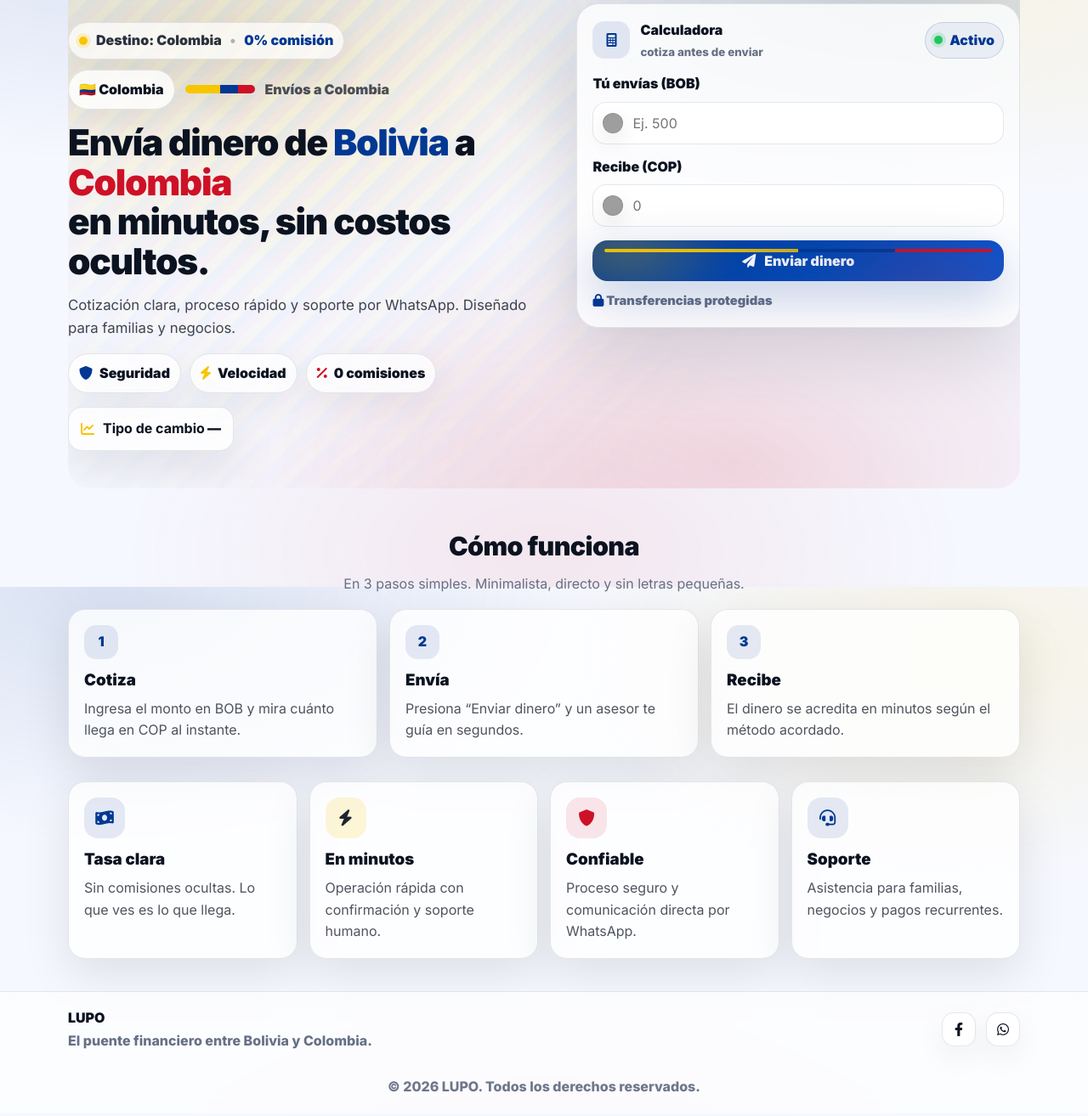
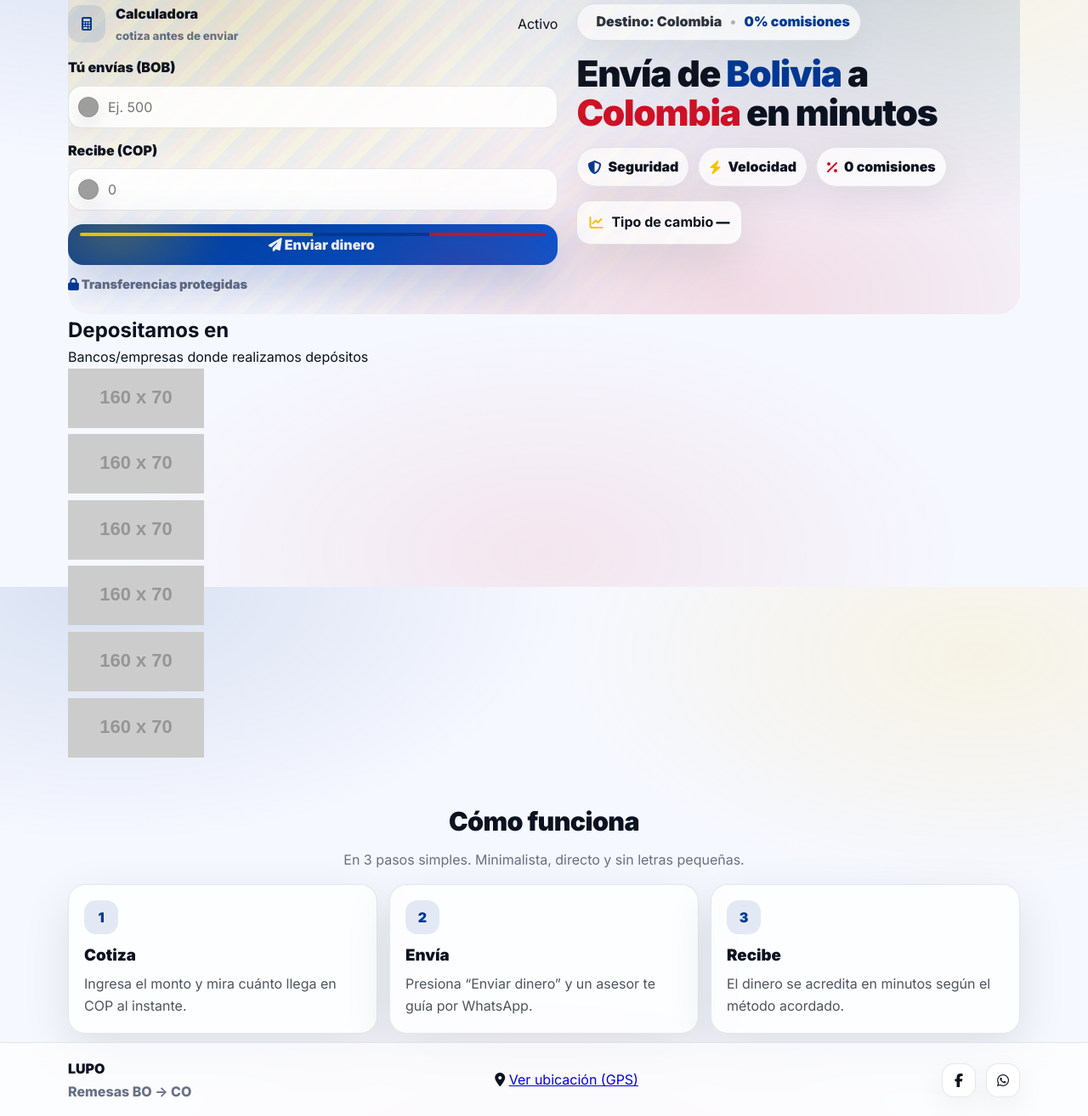
Before and after one commit to scz-red/lupo-co, a plain HTML site: page index.html in a window 1280 px wide. Shown: the part 109-1423 px from the top of the page at 85% size. Drawn offline with Linux system fonts and the light colour scheme; grey boxes are pictures that could not be loaded; placeholder pictures from the web are drawn by us.

Commit message:
Update index.html

```diff
--- a/index.html
+++ b/index.html
@@ -1,49 +1,49 @@
 <!DOCTYPE html>
 <html lang="es">
 <head>
-  <!-- PWA -->
-  <link href="/icons/manifest.json" rel="manifest"/>
-  <meta content="#003893" name="theme-color"/>
-  <meta content="yes" name="apple-mobile-web-app-capable"/>
-  <meta content="black-translucent" name="apple-mobile-web-app-status-bar-style"/>
-  <meta content="LUPO" name="apple-mobile-web-app-title"/>
-  <link href="/icons/apple-touch-icon.png" rel="apple-touch-icon"/>
+  <meta charset="utf-8" />
+  <meta name="viewport" content="width=device-width, initial-scale=1" />
+  <title>LUPO | Enviar dinero a Colombia</title>
+  <meta name="description" content="Envía dinero de Bolivia a Colombia sin comisiones. Calcula y envía en minutos con LUPO." />
+
+  <!-- PWA (mantén tus rutas si ya existen) -->
+  <link rel="manifest" href="/icons/manifest.json" />
+  <meta name="theme-color" content="#003893" />
+  <meta name="apple-mobile-web-app-capable" content="yes" />
+  <meta name="apple-mobile-web-app-status-bar-style" content="black-translucent" />
+  <meta name="apple-mobile-web-app-title" content="LUPO" />
+  <link rel="apple-touch-icon" href="/icons/apple-touch-icon.png" />
 
   <!-- Icons -->
-  <link href="/icons/favicon-16x16.png" rel="icon" sizes="16x16" type="image/png"/>
-  <link href="/icons/favicon-32x32.png" rel="icon" sizes="32x32" type="image/png"/>
-  <link href="/icons/icon-192.png" rel="icon" sizes="192x192" type="image/png"/>
-  <link href="/icons/icon-512.png" rel="icon" sizes="512x512" type="image/png"/>
+  <link rel="icon" sizes="16x16" type="image/png" href="/icons/favicon-16x16.png" />
+  <link rel="icon" sizes="32x32" type="image/png" href="/icons/favicon-32x32.png" />
+  <link rel="icon" sizes="192x192" type="image/png" href="/icons/icon-192.png" />
+  <link rel="icon" sizes="512x512" type="image/png" href="/icons/icon-512.png" />
 
-  <meta charset="utf-8"/>
-  <meta content="width=device-width, initial-scale=1.0" name="viewport"/>
-  <meta content="Remesas de Bolivia a Colombia sin comisiones. Calcula y envía en minutos con LUPO." name="description"/>
-  <meta content="remesas, bolivia, colombia, tipo de cambio, envío dinero, lupo" name="keywords"/>
+  <!-- Fonts & Icons -->
+  <link rel="stylesheet" href="https://cdnjs.cloudflare.com/ajax/libs/font-awesome/6.5.1/css/all.min.css"/>
+  <link rel="stylesheet" href="https://fonts.googleapis.com/css2?family=Inter:wght@400;500;600;700;800;900&display=swap"/>
 
-  <title>LUPO | Enviar Dinero de Bolivia a Colombia</title>
-
-  <link href="https://cdnjs.cloudflare.com/ajax/libs/font-awesome/6.0.0-beta3/css/all.min.css" rel="stylesheet"/>
-  <link href="https://fonts.googleapis.com/css2?family=Inter:wght@400;500;600;700;800;900&display=swap" rel="stylesheet"/>
-  <link href="app.css?ver=v2-pro" rel="stylesheet"/>
+  <link rel="stylesheet" href="app.css?v=3" />
 </head>
 
 <body>
-  <!-- Barra Colombia (firma minimal) -->
+  <!-- Firma CO -->
   <div class="co-stripe" aria-hidden="true"></div>
 
   <header class="topbar">
     <div class="wrap topbar-inner">
-      <a class="brand" href="#" aria-label="LUPO Inicio">
-        <img src="https://lupo.lat/img/lupo01.png" alt="LUPO"/>
+      <a class="brand" href="#" aria-label="Inicio LUPO">
+        <img class="brand-logo" src="https://lupo.lat/img/lupo01.png" alt="LUPO" />
       </a>
 
       <nav class="country-switch" aria-label="País">
         <a class="pill" href="https://co.lupo.lat/cop/" aria-label="Colombia">
-          <img src="https://flagcdn.com/w40/co.png" alt="Colombia"/>
+          <img src="https://flagcdn.com/w40/co.png" alt="Colombia">
           <span>Colombia</span>
         </a>
         <a class="pill active" href="#" aria-current="page" aria-label="Bolivia">
-          <img src="https://flagcdn.com/w40/bo.png" alt="Bolivia"/>
+          <img src="https://flagcdn.com/w40/bo.png" alt="Bolivia">
           <span>Bolivia</span>
         </a>
       </nav>
@@ -51,66 +51,27 @@
   </header>
 
   <main class="wrap">
+    <!-- HERO ORDENADO: Calculadora arriba + texto compacto -->
     <section class="hero">
-      <div class="hero-left">
-        <div class="kicker">
-          <span class="dot"></span>
-          <span>Destino: Colombia</span>
-          <span class="sep">•</span>
-          <span class="zero">0% comisión</span>
-        </div>
-
-        <!-- Sello Colombia (bien marcado y pro) -->
-        <div class="co-stamp" aria-label="Identidad Colombia">
-          <span class="co-badge">🇨🇴 Colombia</span>
-          <span class="co-line"></span>
-          <span class="co-mini">Envíos a Colombia</span>
-        </div>
-
-        <h1>
-          Envía dinero de <span class="hl">Bolivia</span> a <span class="hl2">Colombia</span>
-          <br/>
-          en minutos, sin costos ocultos.
-        </h1>
-
-        <p class="sub">
-          Cotización clara, proceso rápido y soporte por WhatsApp.
-          Diseñado para familias y negocios.
-        </p>
-
-        <!-- ✅ Unificados como pediste -->
-        <div class="trust-row" role="list">
-          <div class="trust" role="listitem"><i class="fas fa-shield-alt"></i> Seguridad</div>
-          <div class="trust" role="listitem"><i class="fas fa-bolt"></i> Velocidad</div>
-          <div class="trust" role="listitem"><i class="fas fa-percentage"></i> 0 comisiones</div>
-        </div>
-
-        <div class="rate-pill" aria-label="Tipo de cambio">
-          <i class="fas fa-chart-line"></i>
-          <span><strong>Tipo de cambio</strong> <span id="rate-pill-value">—</span></span>
-        </div>
-      </div>
-
-      <section class="hero-card" aria-label="Calculadora">
+      <!-- Calculadora: protagonista -->
+      <section class="card calc-card" aria-label="Calculadora">
         <div class="card-head">
           <div class="card-title">
-            <i class="fas fa-calculator"></i>
+            <span class="iconbox"><i class="fa-solid fa-calculator"></i></span>
             <div>
               <strong>Calculadora</strong>
               <small>cotiza antes de enviar</small>
             </div>
           </div>
-          <div class="chip">
-            <span class="chip-dot"></span>
-            Activo
-          </div>
+
+          <span class="status"><span class="dot"></span> Activo</span>
         </div>
 
         <div class="field">
           <label for="amount">Tú envías (BOB)</label>
           <div class="money">
             <span class="flag bo" aria-hidden="true"></span>
-            <input id="amount" class="input" type="number" min="1" placeholder="Ej. 500" inputmode="numeric"/>
+            <input id="amount" class="input" type="number" min="1" placeholder="Ej. 500" inputmode="numeric" />
           </div>
         </div>
 
@@ -118,40 +79,86 @@
           <label for="received-amount">Recibe (COP)</label>
           <div class="money">
             <span class="flag co" aria-hidden="true"></span>
-            <input id="received-amount" class="input" type="text" readonly aria-readonly="true" placeholder="0"/>
+            <input id="received-amount" class="input" type="text" readonly aria-readonly="true" placeholder="0" />
           </div>
         </div>
 
-        <!-- ✅ Botón con texto nuevo -->
+        <!-- Botón impactante -->
         <button class="cta" id="calculate-btn">
-          <i class="fas fa-paper-plane"></i>
-          Enviar dinero
+          <span class="cta-bg" aria-hidden="true"></span>
+          <span class="cta-glow" aria-hidden="true"></span>
+          <span class="cta-content">
+            <i class="fa-solid fa-paper-plane"></i>
+            Enviar dinero
+          </span>
         </button>
 
         <div class="meta">
-          <div class="meta-left">
-            <i class="fas fa-lock"></i>
-            Transferencias protegidas
-          </div>
+          <div class="meta-left"><i class="fa-solid fa-lock"></i> Transferencias protegidas</div>
           <div class="meta-right" id="cotiz-datetime"></div>
         </div>
 
         <div class="result" id="result-card">
           <div class="result-top">
             <span>Recibirás</span>
-            <span class="badge">Sin comisión</span>
+            <span class="badge">0 comisiones</span>
           </div>
           <div class="result-amount">
             $<span id="result-amount">0</span> <small>COP</small>
           </div>
           <div class="result-bottom">
-            <span><i class="fas fa-clock"></i> 10–20 min</span>
-            <span><i class="fas fa-check-circle"></i> Confirmación</span>
+            <span><i class="fa-regular fa-clock"></i> 10–20 min</span>
+            <span><i class="fa-solid fa-check-circle"></i> Confirmación</span>
           </div>
+        </div>
+      </section>
+
+      <!-- Texto compacto (para reducir scroll) -->
+      <section class="hero-text" aria-label="Info">
+        <div class="kicker">
+          <span class="kdot"></span>
+          <span>Destino: Colombia</span>
+          <span class="sep">•</span>
+          <span class="zero">0% comisiones</span>
+        </div>
+
+        <h1>
+          Envía de <span class="hl">Bolivia</span> a <span class="hl2">Colombia</span>
+          <span class="break">en minutos</span>
+        </h1>
+
+        <div class="trust-row" role="list">
+          <div class="trust" role="listitem"><i class="fa-solid fa-shield-halved"></i> Seguridad</div>
+          <div class="trust" role="listitem"><i class="fa-solid fa-bolt"></i> Velocidad</div>
+          <div class="trust" role="listitem"><i class="fa-solid fa-percent"></i> 0 comisiones</div>
+        </div>
+
+        <div class="rate-pill" aria-label="Tipo de cambio">
+          <i class="fa-solid fa-chart-line"></i>
+          <span><strong>Tipo de cambio</strong> <span id="rate-pill-value">—</span></span>
         </div>
       </section>
     </section>
 
+    <!-- Carrusel logos (bancos/empresas) -->
+    <section class="logos" aria-label="Bancos y empresas">
+      <div class="logos-head">
+        <h2>Depositamos en</h2>
+        <p>Bancos/empresas donde realizamos depósitos</p>
+      </div>
+
+      <div class="logo-track" id="logoTrack" tabindex="0" aria-label="Carrusel de logos">
+        <!-- Cambia los src por tus logos reales (png/svg/webp) -->
+        <div class="logo-item"><img src="/img/bancos/banco1.png" alt="Banco 1" onerror="this.src='https://via.placeholder.com/160x70?text=Banco+1'"></div>
+        <div class="logo-item"><img src="/img/bancos/banco2.png" alt="Banco 2" onerror="this.src='https://via.placeholder.com/160x70?text=Banco+2'"></div>
+        <div class="logo-item"><img src="/img/bancos/banco3.png" alt="Banco 3" onerror="this.src='https://via.placeholder.com/160x70?text=Banco+3'"></div>
+        <div class="logo-item"><img src="/img/bancos/banco4.png" alt="Banco 4" onerror="this.src='https://via.placeholder.com/160x70?text=Banco+4'"></div>
+        <div class="logo-item"><img src="/img/bancos/empresa1.png" alt="Empresa 1" onerror="this.src='https://via.placeholder.com/160x70?text=Empresa+1'"></div>
+        <div class="logo-item"><img src="/img/bancos/empresa2.png" alt="Empresa 2" onerror="this.src='https://via.placeholder.com/160x70?text=Empresa+2'"></div>
+      </div>
+    </section>
+
+    <!-- Cómo funciona (2 por fila en móvil) -->
     <section class="steps" aria-label="Cómo funciona">
       <div class="section-title">
         <h2>Cómo funciona</h2>
@@ -162,13 +169,13 @@
         <article class="step">
           <div class="num">1</div>
           <h3>Cotiza</h3>
-          <p>Ingresa el monto en BOB y mira cuánto llega en COP al instante.</p>
+          <p>Ingresa el monto y mira cuánto llega en COP al instante.</p>
         </article>
 
         <article class="step">
           <div class="num">2</div>
           <h3>Envía</h3>
-          <p>Presiona “Enviar dinero” y un asesor te guía en segundos.</p>
+          <p>Presiona “Enviar dinero” y un asesor te guía por WhatsApp.</p>
         </article>
 
         <article class="step">
@@ -178,62 +185,31 @@
         </article>
       </div>
     </section>
-
-    <section class="grid2" aria-label="Beneficios">
-      <article class="info-card">
-        <div class="icon blue"><i class="fas fa-money-bill-wave"></i></div>
-        <h3>Tasa clara</h3>
-        <p>Sin comisiones ocultas. Lo que ves es lo que llega.</p>
-      </article>
-
-      <article class="info-card">
-        <div class="icon yellow"><i class="fas fa-bolt"></i></div>
-        <h3>En minutos</h3>
-        <p>Operación rápida con confirmación y soporte humano.</p>
-      </article>
-
-      <article class="info-card">
-        <div class="icon red"><i class="fas fa-shield-alt"></i></div>
-        <h3>Confiable</h3>
-        <p>Proceso seguro y comunicación directa por WhatsApp.</p>
-      </article>
-
-      <article class="info-card">
-        <div class="icon blue"><i class="fas fa-headset"></i></div>
-        <h3>Soporte</h3>
-        <p>Asistencia para familias, negocios y pagos recurrentes.</p>
-      </article>
-    </section>
   </main>
 
+  <!-- Footer con GPS/dirección (mantener) -->
   <footer class="foot">
     <div class="wrap foot-inner">
       <div class="foot-left">
         <strong>LUPO</strong>
-        <span>El puente financiero entre Bolivia y Colombia.</span>
+        <span>Remesas BO → CO</span>
+      </div>
+
+      <div class="foot-mid">
+        <i class="fa-solid fa-location-dot"></i>
+        <a class="gps" href="https://maps.google.com/?q=Santa+Cruz+Bolivia" target="_blank" rel="noopener">
+          Ver ubicación (GPS)
+        </a>
       </div>
 
       <div class="foot-right">
-        <a href="https://www.facebook.com/Lupo.envia" target="_blank" rel="noopener" aria-label="Facebook"><i class="fab fa-facebook-f"></i></a>
-        <a href="https://wa.me/59171077231" target="_blank" rel="noopener" aria-label="WhatsApp"><i class="fab fa-whatsapp"></i></a>
+        <a href="https://www.facebook.com/Lupo.envia" target="_blank" rel="noopener" aria-label="Facebook"><i class="fa-brands fa-facebook-f"></i></a>
+        <a href="https://wa.me/59171077231" target="_blank" rel="noopener" aria-label="WhatsApp"><i class="fa-brands fa-whatsapp"></i></a>
       </div>
     </div>
     <div class="foot-copy">© 2026 LUPO. Todos los derechos reservados.</div>
   </footer>
 
-  <button id="install-btn" class="floating-btn">📲 Instalar App</button>
-  <button id="ios-install-btn" class="floating-btn">📲 Instalar App</button>
-
-  <div id="ios-modal" class="ios-modal" role="dialog" aria-modal="true" aria-labelledby="ios-modal-title">
-    <h3 id="ios-modal-title">¿Cómo instalar esta App?</h3>
-    <ul>
-      <li>1. Toca <strong>Compartir</strong> (↑)</li>
-      <li>2. Selecciona <strong>“Agregar a pantalla de inicio”</strong></li>
-      <li>3. Presiona <strong>Agregar</strong> 🎉</li>
-    </ul>
-    <button class="ios-modal-btn" onclick="document.getElementById('ios-modal').style.display='none'">Entendido</button>
-  </div>
-
-  <script defer="true" src="app.js?ver=v2-pro"></script>
+  <script src="app.js?v=3" defer></script>
 </body>
 </html>
```
